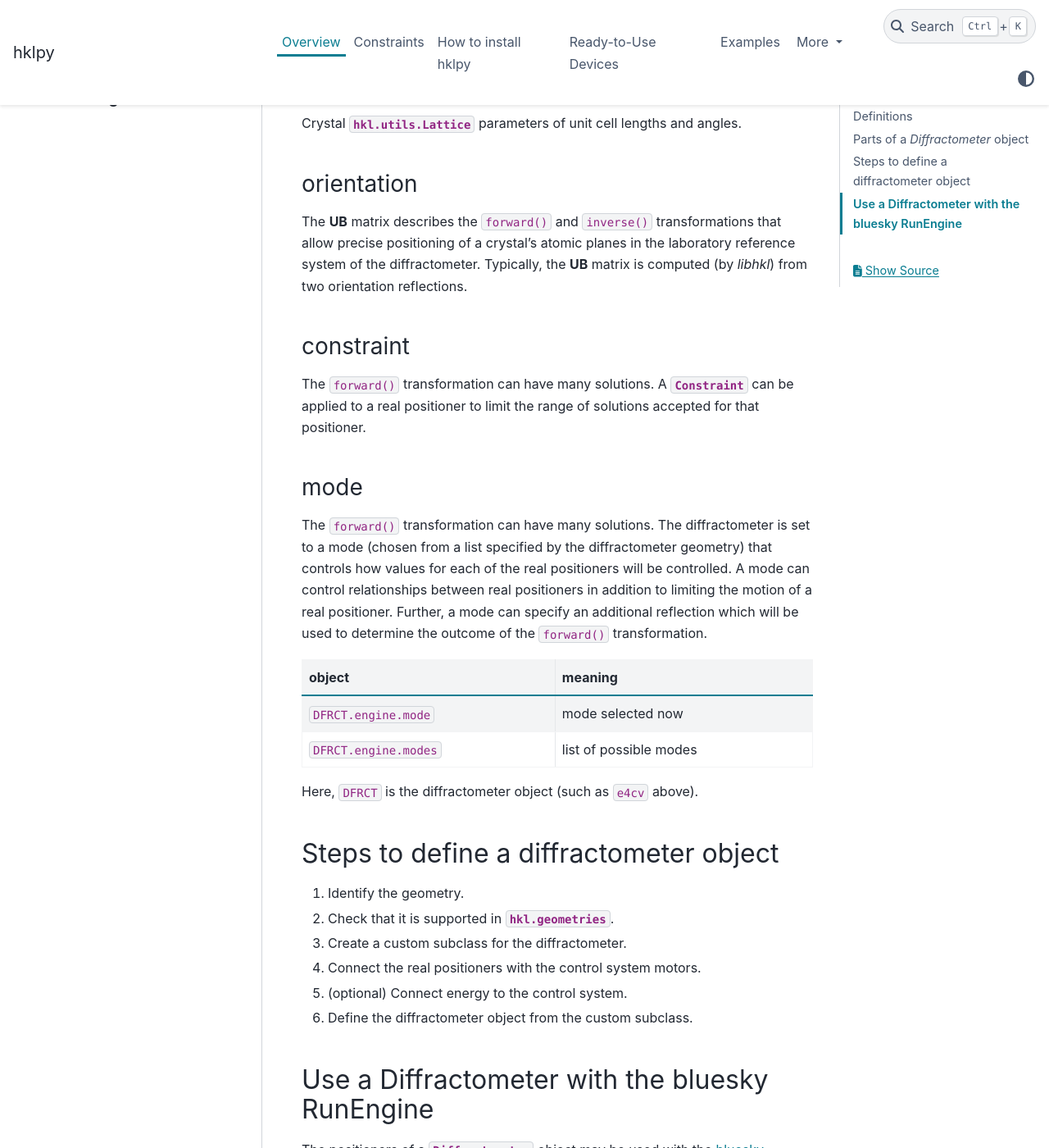
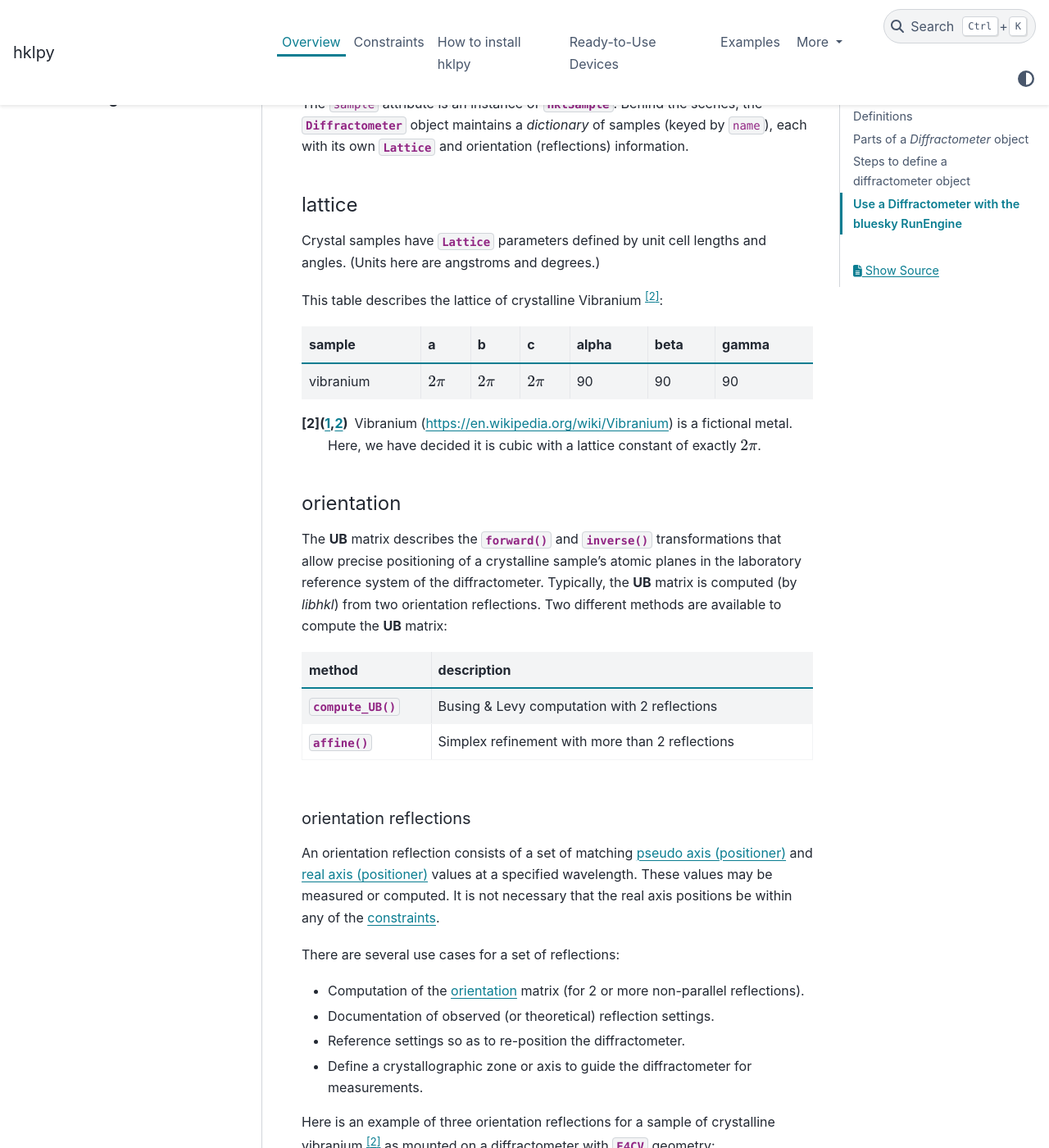
Before and after one commit to bluesky/hklpy, a Sphinx documentation site: the page built from docs/source/overview.rst, in a window 1280 px wide and 1400 px high, scrolled down 2902 px. Shown: the whole window at 82% size. Built offline with Sphinx 7.4.7 and the PyData theme 0.15.4, drawn with Linux system fonts in a browser that asks for light colours; the version number could not be read and is left out; some of the changed text lies outside the part shown.

Commit message:
DOC #290 overview

```diff
--- a/docs/source/overview.rst
+++ b/docs/source/overview.rst
@@ -16,6 +16,8 @@ Definitions
 
 Several terms used throughout are:
 
+.. _overview.real:
+
 .. index:: !real
 
 real axis (positioner)
@@ -27,6 +29,8 @@ A positioner (whether simulated or attached to hardware) that operates in
 or
 `ophyd.SoftPositioner
 <https://blueskyproject.io/ophyd/positioners.html#softpositioner>`_.
+
+.. _overview.pseudo:
 
 .. index:: !pseudo
 
@@ -43,31 +47,31 @@ forward (transformation)
 ------------------------
 
 Compute the values of the real positioners given values of the pseudo
-positioners.  Since more than one solution is possible, additional
-constraints (limits on the real positioner and diffractometer mode) may be
-added.
+positioners.  Additional :ref:`constraints <constraint.overview>` (limits on the
+real positioner and diffractometer mode) may be defined to limit the number of
+possible solutions.
 
 .. index:: !inverse
 
 inverse (transformation)
 ------------------------
 
-Compute the values of the pseudo positioners given values of the real
-positioners.
+Compute the values of the :ref:`pseudo positioners <overview.pseudo>` given
+values of the :ref:`real positioners <overview.real>`.
 
 .. index:: !libhkl
 
 *libhkl* support library
 ------------------------
 
-The transformation between real and reciprocal (_pseudo_) space are passed
-(from :mod:`hkl.diffract` through :mod:`hkl.calc`) to a support library
-known here as *libhkl* (https://repo.or.cz/hkl.git), written in C++.
+The transformation between real and reciprocal (a.k.a., *pseudo*) space are passed
+(from modules :mod:`~hkl.diffract` through :mod:`~hkl.calc`) to a support library
+known here as *libhkl* (https://repo.or.cz/hkl.git), written in C.
 
 Parts of a `Diffractometer` object
 ==================================
 
-A ``Diffractometer`` object has several parts:
+A :class:`~hkl.diffract.Diffractometer` object has several parts:
 
 name
 ----
@@ -88,11 +92,12 @@ geometry
 
 The geometry describes the physical arrangement of real positioners that
 make up the diffractometer.  The choices are limited to those geometries
-provided in :mod:`hkl.geometries` (which are the geometries provided by the
+provided in :mod:`~hkl.geometries` (which are the geometries provided by the
 *libhkl* support library).  A geometry will provide a list of the real
 positioners.  It is possible to use alternate names.
 
-.. TODO: how to add a new geometry? (text does not yet exist)
+.. TODO: how to add a new geometry? (text does not yet exist)  Requires
+   code contribution to the libhkl back end library at this time.
 
 .. index:: calc
 
@@ -112,26 +117,34 @@ diffractometer object, ``DFRCT.energy``, which will then set the wavelength.
 The ``calc`` contains the methods that convert between energy and
 wavelength. To use this Python support at an instrument that does not use
 X-rays (such as a neutron source), re-write these methods and also redefine
-any classes that use :class:`hkl.calc.CalcRecip()`.
+any classes that use :class:`~hkl.calc.CalcRecip()`.
 
 .. index:: energy
 
-energy
-------
+wavelength (and energy)
+-----------------------
 
 The :ref:`energy <diffract.energy>` of the diffractometer sets the
-wavelength, which is used when:
+*wavelength* (:math:`\lambda`), [#lambda.name]_ which is used when:
 
-#. computing ``forward()`` and ``inverse()`` transformations
-#. defining orientation reflections
-#. documenting the state of the diffractometer
+#. computing :meth:`~hkl.diffract.Diffractometer.forward()` and
+   :meth:`~hkl.diffract.Diffractometer.inverse()` transformations
+#. defining orientation :ref:`reflections <overview.orientation_reflections>`
+#. documenting the :class:`~hkl.configuration.DiffractometerConfiguration`
 
-It is more common for users to describe energy than wavelength.  The
-high-level interface allows the energy to be expressed in any
-:ref:`engineering units <diffract.energy.units>` that are convertible to
-the expected units (`keV`).  An offset may be applied, which is useful when
-connecting the diffractometer energy with a control system variable.
-(See the :ref:`diffract.energy.control_system` section.)
+.. note:: It is more common for X-ray users to describe the *energy*
+   of the incident radiation than its
+   *wavelength*.  The high-level interface allows the X-ray photon energy
+   to be expressed in any :ref:`engineering units <diffract.energy.units>`
+   that are convertible to the expected units (`keV`).  An offset may be
+   applied, which is useful when connecting the diffractometer energy
+   with a control system variable. (See the
+   :ref:`diffract.energy.control_system` section.)
+
+.. [#lambda.name] The wavelength, commonly written as :math:`\lambda`,
+   cannot be named in Python code as `"lambda"`, which is a
+   `reserved <https://docs.python.org/3/reference/expressions.html#lambda>`_
+   Python word.
 
 .. index:: sample
 
@@ -140,38 +153,97 @@ sample
 
 The point of a diffractometer is to position a sample for scientific
 measurements. The ``sample`` attribute is an instance of
-:class:`hkl.sample.HklSample`. Behind the scenes, the
-:class:`hkl.diffract.Diffractometer` object maintains a *dictionary* of
-samples (keyed by ``name``), each with its own :class:`hkl.utils.Lattice`
+:class:`~hkl.sample.HklSample`. Behind the scenes, the
+:class:`~hkl.diffract.Diffractometer` object maintains a *dictionary* of
+samples (keyed by ``name``), each with its own :class:`~hkl.utils.Lattice`
 and orientation (reflections) information.
 
 .. index:: lattice
 
 lattice
--------
++++++++
 
-Crystal :class:`hkl.utils.Lattice` parameters of unit cell lengths and angles.
+Crystal samples have :class:`~hkl.utils.Lattice` parameters defined by
+unit cell lengths and angles.  (Units here are angstroms and degrees.)
+
+This table describes the lattice of crystalline Vibranium [#vibranium]_:
+
+========= ============  ============   ============   ===== ====  =====
+sample    a             b              c              alpha beta  gamma
+========= ============  ============   ============   ===== ====  =====
+vibranium :math:`2\pi`  :math:`2\pi`   :math:`2\pi`   90    90    90
+========= ============  ============   ============   ===== ====  =====
+
+.. [#vibranium] Vibranium (https://en.wikipedia.org/wiki/Vibranium)
+   is a fictional metal.  Here, we have decided it is cubic with a lattice
+   constant of exactly :math:`2\pi`.
+
+.. _overview.orientation:
 
 .. index:: orientation
 
 orientation
------------
++++++++++++
 
-The **UB** matrix describes the ``forward()`` and ``inverse()`` transformations
-that allow precise positioning of a crystal's atomic planes in the laboratory
-reference system of the diffractometer.  Typically, the **UB** matrix is computed
-(by *libhkl*) from two orientation reflections.
+The **UB** matrix describes the :meth:`~hkl.diffract.Diffractometer.forward()`
+and :meth:`~hkl.diffract.Diffractometer.inverse()` transformations that allow
+precise positioning of a crystalline sample's atomic planes in the laboratory
+reference system of the diffractometer.  Typically, the **UB** matrix is
+computed (by *libhkl*) from two orientation reflections.  Two different methods
+are available to compute the **UB** matrix:
+
+==========================================   ===============================================
+method                                       description
+==========================================   ===============================================
+:meth:`~hkl.sample.HklSample.compute_UB()`   Busing & Levy computation with 2 reflections
+:meth:`~hkl.sample.HklSample.affine()`       Simplex refinement with more than 2 reflections
+==========================================   ===============================================
+
+.. _overview.orientation_reflections:
+
+.. index:: orientation reflections; reflections
+
+orientation reflections
+~~~~~~~~~~~~~~~~~~~~~~~
+
+An orientation reflection consists of a set of matching :ref:`overview.pseudo`
+and :ref:`overview.real` values at a specified wavelength.  These values may be
+measured or computed.  It is not necessary that the real axis positions be
+within any of the :ref:`constraints <constraints>`.
+
+There are several use cases for a set of reflections:
+
+* Computation of the :ref:`overview.orientation` matrix (for 2 or more non-parallel reflections).
+* Documentation of observed (or theoretical) reflection settings.
+* Reference settings so as to re-position the diffractometer.
+* Define a crystallographic zone or axis to guide the diffractometer for measurements.
+
+Here is an example of three orientation reflections for a sample of crystalline
+vibranium [#vibranium]_ as mounted on a diffractometer with
+:class:`~hkl.geometries.E4CV` geometry:
+
+= === === === ======== ==== ==== ======= ========== =======
+# h   k   l   omega    chi  phi  tth     wavelength orient?
+= === === === ======== ==== ==== ======= ========== =======
+1 4.0 0.0 0.0 -145.451 0.0  0.0  69.0966 1.54       False
+2 0.0 4.0 0.0 -145.451 0.0  90.0 69.0966 1.54       True
+3 0.0 0.0 4.0 -145.451 90.0 0.0  69.0966 1.54       True
+= === === === ======== ==== ==== ======= ========== =======
 
 .. index:: constraint
+
+.. _constraint.overview:
 
 constraint
 ----------
 
-The ``forward()`` transformation can have many solutions.  A
-:class:`~hkl.diffract.Constraint` can be applied to a real positioner to
-limit the range of solutions accepted for that positioner.
+A :meth:`~hkl.diffract.Diffractometer.forward` transformation can
+have many solutions.  A :class:`~hkl.diffract.Constraint` can be applied:
 
-.. TODO: more explanation here?  or link?
+* to limit the range of solutions accepted for that positioner
+* to declare the positioner should be kept at a fixed value
+
+See the :ref:`constraints` section for more information.
 
 .. index:: mode
 
@@ -199,7 +271,7 @@ Steps to define a diffractometer object
 =======================================
 
 #. Identify the geometry.
-#. Check that it is supported in  :mod:`hkl.geometries`.
+#. Check that it is supported in the :mod:`~hkl.geometries` module.
 #. Create a custom subclass for the diffractometer.
 #. Connect the real positioners with the control system motors.
 #. (optional) Connect energy to the control system.
@@ -270,12 +342,12 @@ Keep in mind these considerations:
 5. To restore crystal lattice and orientation reflections from a previous
    run, first use the `databroker
    <https://blueskyproject.io/databroker/tutorials/search-and-lookup.html#find-runs-in-a-catalog>`_
-   to find the run.  (The :func:`hkl.util.list_orientation_runs()` function
+   to find the run.  (The :func:`~hkl.util.list_orientation_runs()` function
    can list any recent runs with orientation information.  It needs
    the databroker catalog object.)  With the run, use
-   :func:`hkl.util.run_orientation_info()` to obtain
+   :func:`~hkl.util.run_orientation_info()` to obtain
    the orientation information.
-   Then call :func:`hkl.util.restore_orientation()`
+   Then call :func:`~hkl.util.restore_orientation()`
    with the run's orientation information.  Here is an example
    with the `fourc` object created above and a previous run with
    ``scan_id = 457``::
@@ -292,8 +364,8 @@ Keep in mind these considerations:
 6. You should only restore orientation reflections from a **matching**
    diffractometer geometry (such as ``E4CV``).  A `ValueError`
    exception will be raised if the geometry names (one of the names
-   in :mod:`hkl.geometries`) do not match.  To override this check
-   (at your own risk), replace :func:`hkl.util._check_geometry`
+   in :mod:`~hkl.geometries`) do not match.  To override this check
+   (at your own risk), replace :func:`~hkl.util._check_geometry`
    with your own code.
 
 7. A sample lattice can be restored into any
```
